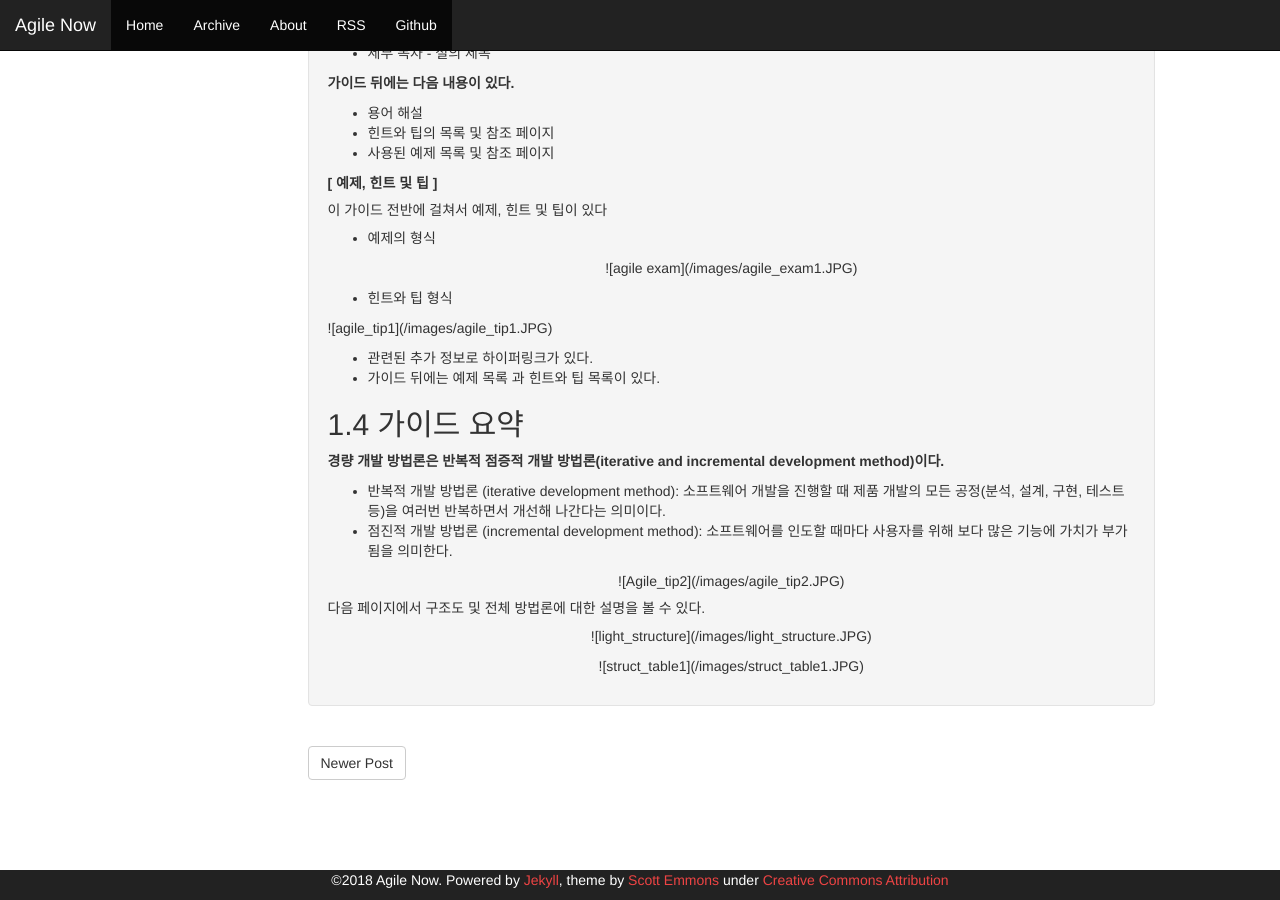
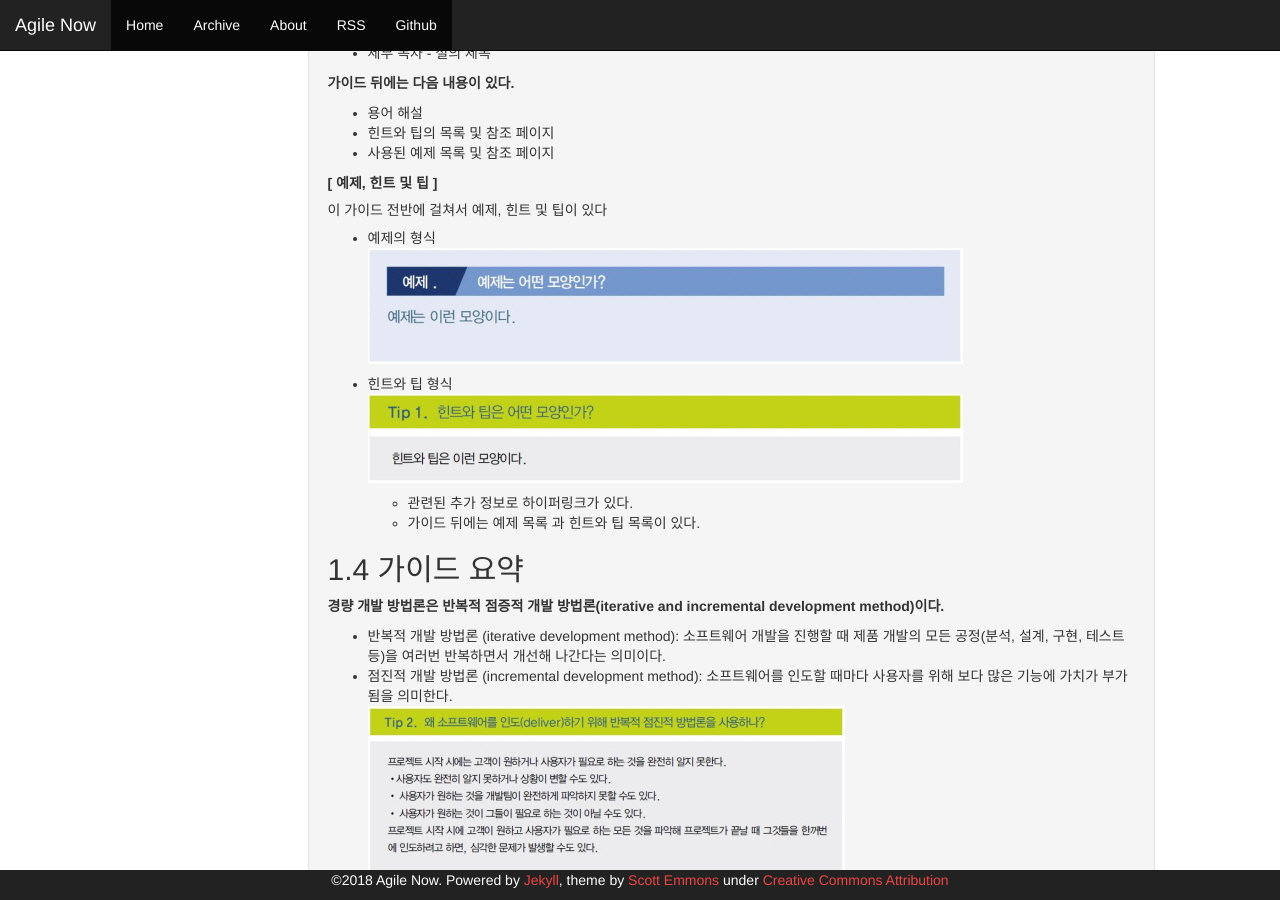
Before and after one commit to staagile/staagile.github.io, a Jekyll site: the page built from _posts/2018-06-13-1-guide.md, in a window 1280 px wide and 900 px high, scrolled down 1369 px. Built offline with Jekyll 4.4.1, drawn with Linux system fonts in a browser that asks for light colours.

Commit message:
html 수정

```diff
--- a/_posts/2018-06-13-1-guide.md
+++ b/_posts/2018-06-13-1-guide.md
@@ -66,10 +66,10 @@ title: 1장 가이드 개요
 ##### 이 가이드 전반에 걸쳐서 예제, 힌트 및 팁이 있다
 
 * 예제의 형식<br/>
-<p><center>![agile exam]({{ site.baseurl}}/images/agile_exam1.JPG)</center></p>
+![agile exam]({{ site.baseurl}}/images/agile_exam1.JPG)
 
 * 힌트와 팁 형식<br/>
-<p>![agile_tip1]({{ site.baseurl}}/images/agile_tip1.JPG)</p>
+![agile_tip1]({{ site.baseurl}}/images/agile_tip1.JPG)
 
   * 관련된 추가 정보로 하이퍼링크가 있다.
   * 가이드 뒤에는 예제 목록 과 힌트와 팁 목록이 있다.
@@ -80,9 +80,9 @@ title: 1장 가이드 개요
   * 반복적 개발 방법론 (iterative development method): 소프트웨어 개발을 진행할 때 제품 개발의 모든
     공정(분석, 설계, 구현, 테스트 등)을 여러번 반복하면서 개선해 나간다는 의미이다.
   * 점진적 개발 방법론 (incremental development method): 소프트웨어를 인도할 때마다 사용자를 위해
-    보다 많은 기능에 가치가 부가됨을 의미한다.
-<p><center>![Agile_tip2]({{ site.baseurl}}/images/agile_tip2.JPG)</center></p>
-##### 다음 페이지에서 구조도 및 전체 방법론에 대한 설명을 볼 수 있다.
+    보다 많은 기능에 가치가 부가됨을 의미한다.<br/>
+![Agile_tip2]({{ site.baseurl}}/images/agile_tip2.JPG) <br/>
+##### 다음 페이지에서 구조도 및 전체 방법론에 대한 설명을 볼 수 있다.<br/>
 
-<p><center>![light_structure]({{ site.baseurl}}/images/light_structure.JPG)</center></p>
-<p><center>![struct_table1]({{ site.baseurl}}/images/struct_table1.JPG)</center></p>
+![light_structure]({{ site.baseurl}}/images/light_structure.JPG)<br/>
+![struct_table1]({{ site.baseurl}}/images/struct_table1.JPG)
```
Also changed, not shown: _posts/2018-06-14-contents.md (+6 -6 lines).
